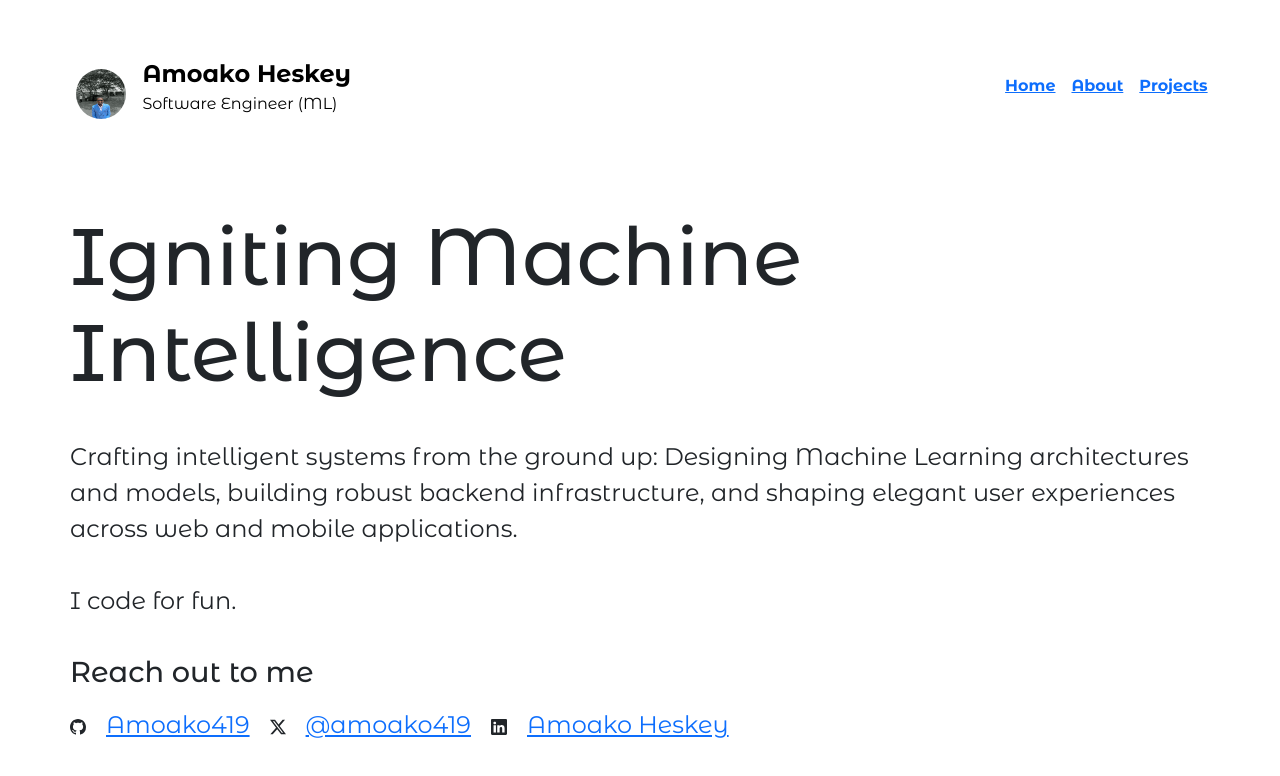
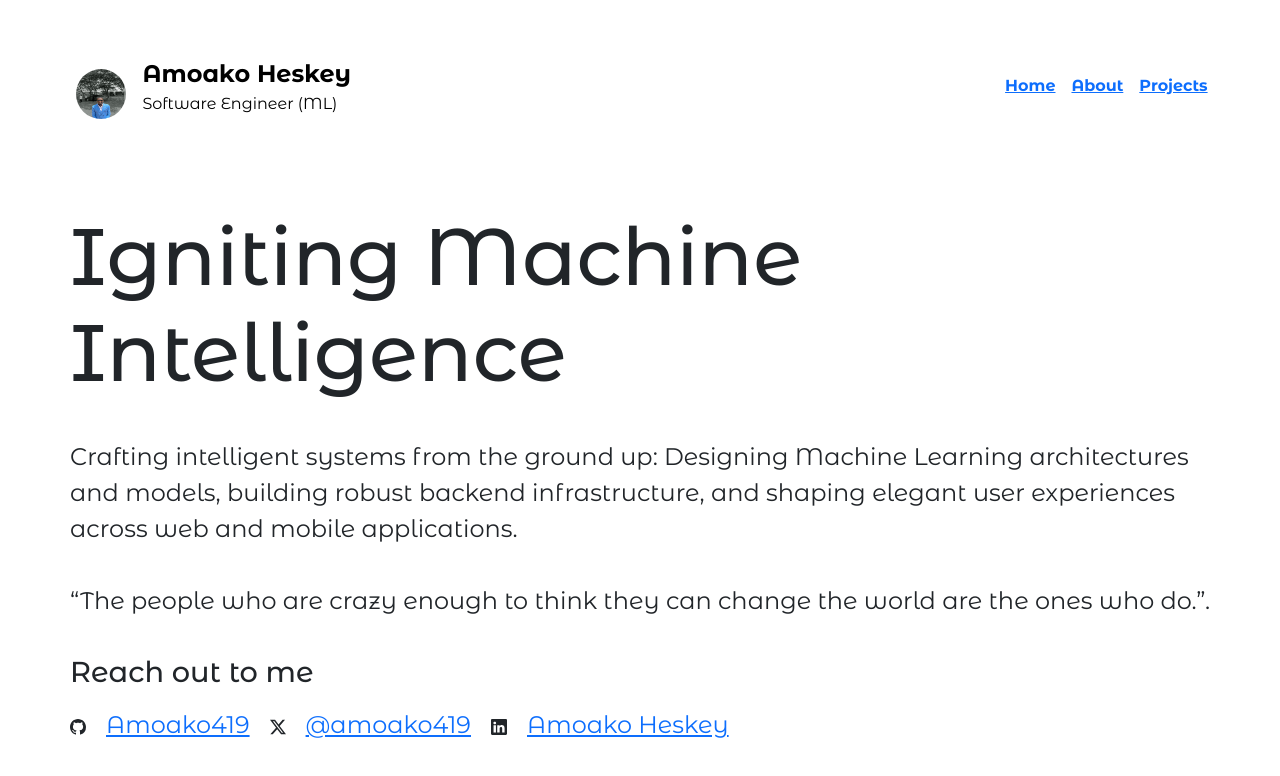
Before and after one commit to Amoako419/My_website, a React (Create React App) app in the folder portfolio/: page / in a window 1280 px wide. Shown: the top 776 px of the page. Built offline with nearby package versions, Linux system fonts and the light colour scheme.

Commit message:
message updated

```diff
--- a/portfolio/src/pages/hero.jsx
+++ b/portfolio/src/pages/hero.jsx
@@ -9,7 +9,7 @@ function Hero(){
         <p>Crafting intelligent systems from the ground up: Designing Machine Learning architectures and models,
             building robust backend infrastructure, and shaping elegant user experiences across web and mobile applications.</p>
 
-        <p>I code for fun.</p>
+        <p>“The people who are crazy enough to think they can change the world are the ones who do.”.</p>
 
             <h3>Reach out to me </h3>
             <div className="Contact">
```
